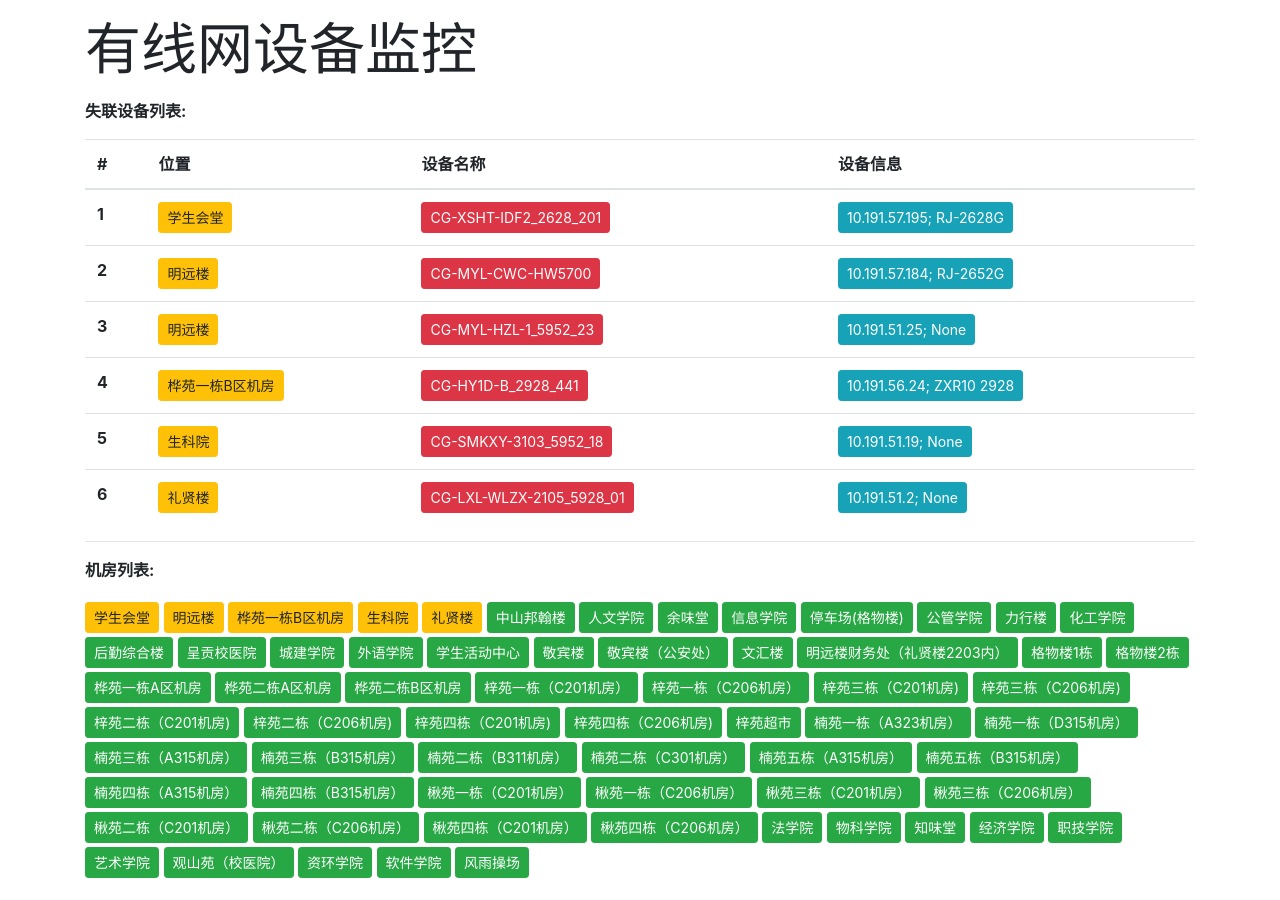
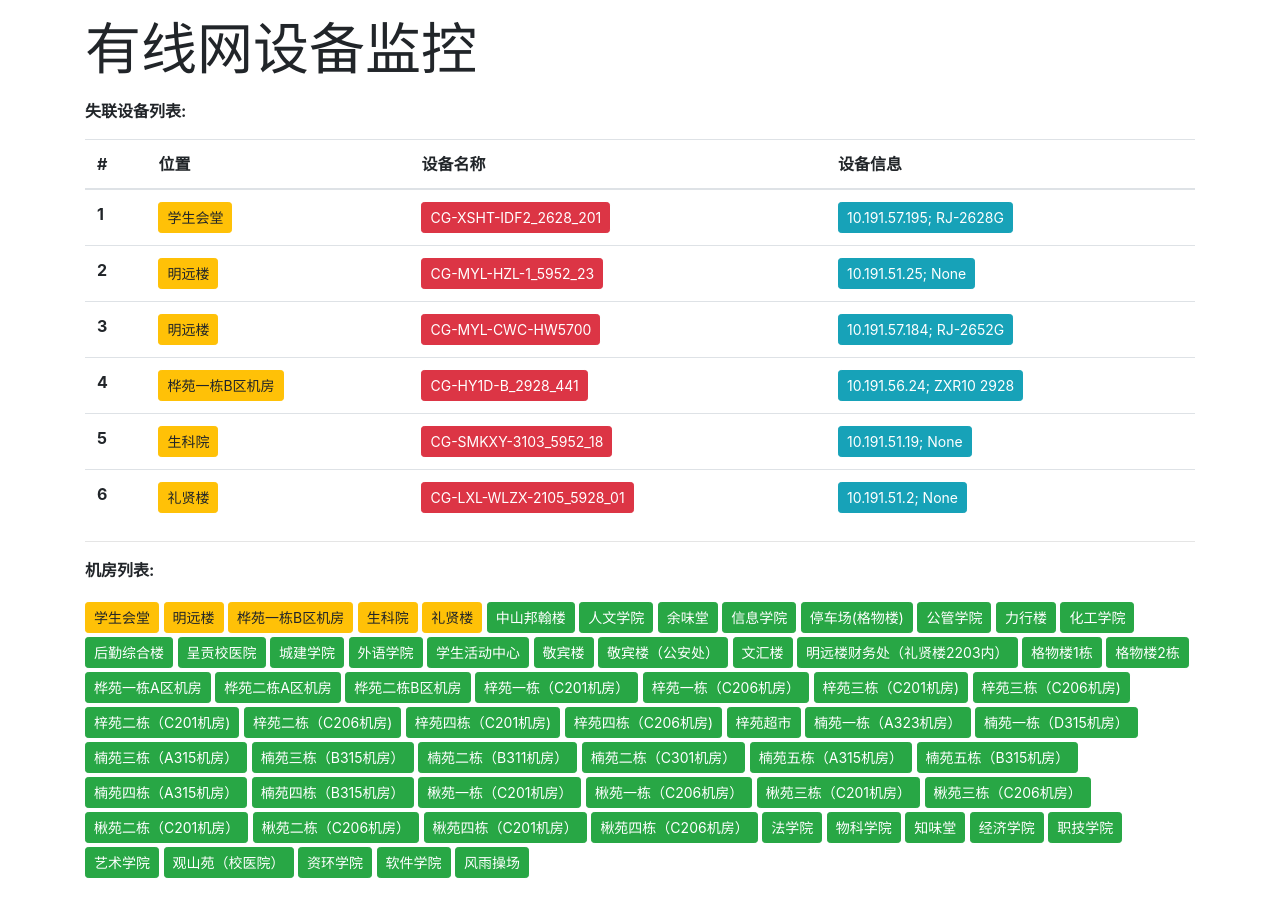
Before and after one commit to yukikaze66/ip_watcher, a Jekyll site: the page built from index.html, in a window 1280 px wide. Built offline with Jekyll 4.4.1, drawn with Linux system fonts in a browser that asks for light colours; nearby versions of some CDN libraries.

```diff
--- a/_data/failed_equipment_list.yml
+++ b/_data/failed_equipment_list.yml
@@ -5,16 +5,16 @@
   type:  RJ-2628G
   campus: cg
 
+- name: CG-MYL-HZL-1_5952_23
+  ip: 10.191.51.25
+  position: 明远楼
+  type:  None
+  campus: cg
+
 - name: CG-MYL-CWC-HW5700
   ip: 10.191.57.184
   position: 明远楼
   type:  RJ-2652G
-  campus: cg
-
-- name: CG-MYL-HZL-1_5952_23
-  ip: 10.191.51.25
-  position: 明远楼
-  type:  None
   campus: cg
 
 - name: CG-HY1D-B_2928_441
```
